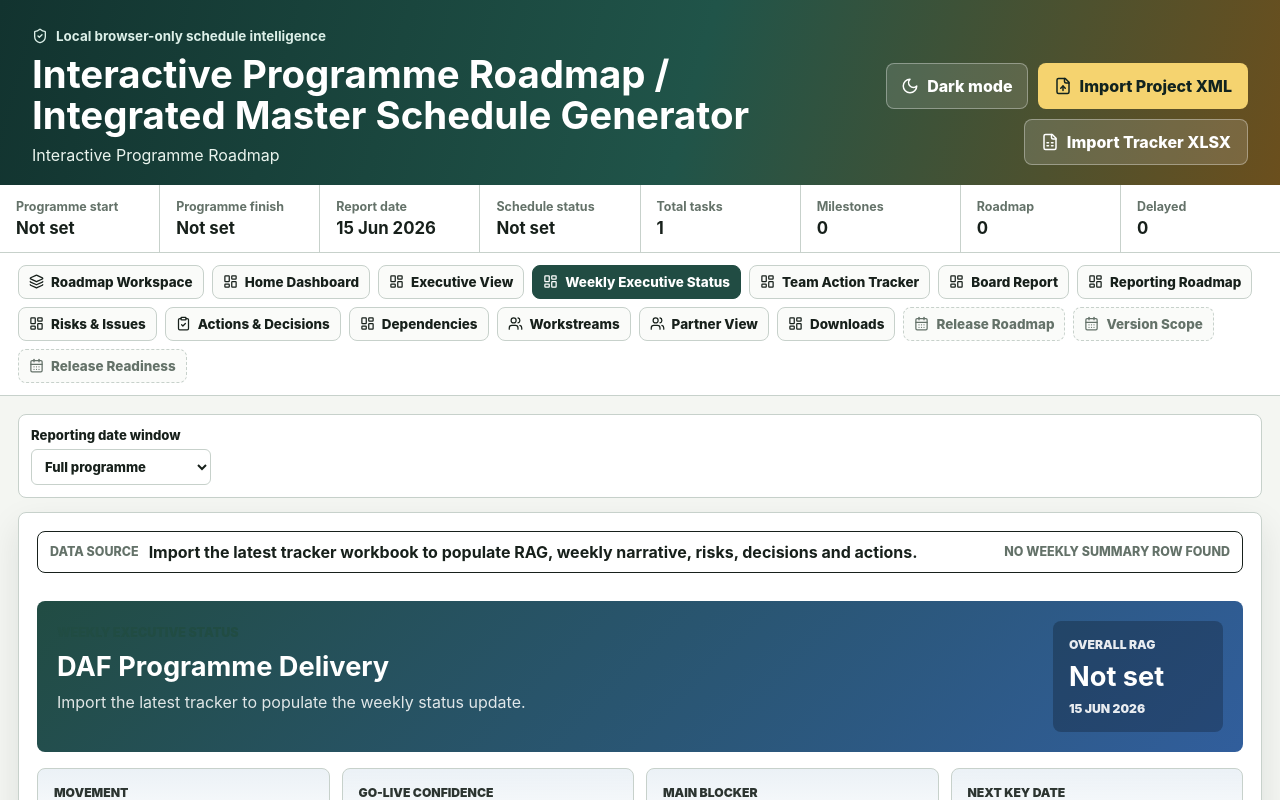
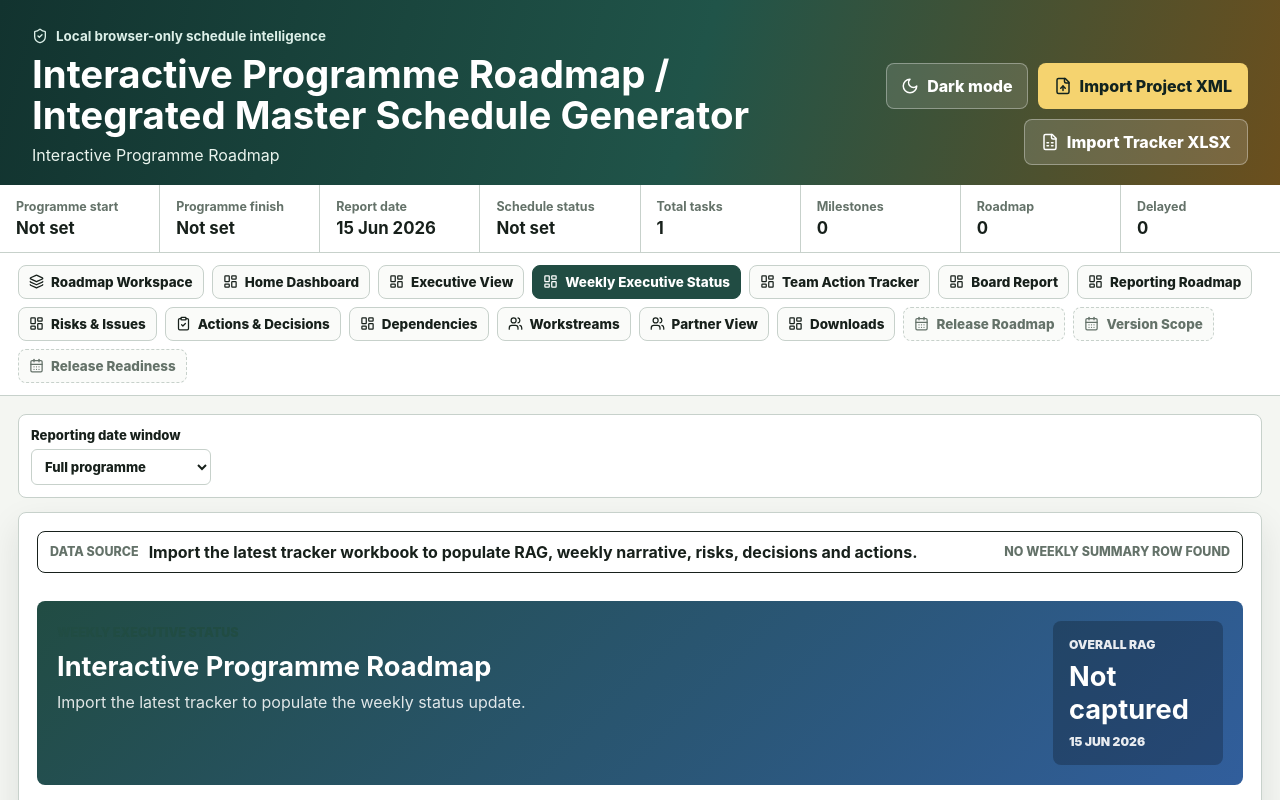
Before and after one commit to andyheggs/interactive-programme-roadmap, a React (Vite) app: page / in a window 1280 px wide. Both pictures are taken after a click on the button "Weekly Executive Status". Shown: the top 800 px of the page. Built offline with nearby package versions, Linux system fonts and the light colour scheme.

Commit message:
Improve reusable weekly status population

```diff
--- a/src/main.tsx
+++ b/src/main.tsx
@@ -497,8 +497,29 @@ function sortFlaggedFirst<T extends { dashboardFlag?: boolean }>(items: T[]): T[
   return items.slice().sort((a, b) => Number(Boolean(b.dashboardFlag)) - Number(Boolean(a.dashboardFlag)));
 }
 
+function meaningfulText(value?: string): string | undefined {
+  const text = value?.trim();
+  if (!text) return undefined;
+  const normalised = normaliseText(text);
+  if (!normalised) return undefined;
+  if (
+    normalised === "na" ||
+    normalised === "n a" ||
+    normalised === "none" ||
+    normalised === "nil" ||
+    normalised === "not set" ||
+    normalised === "not captured" ||
+    normalised.startsWith("not stated") ||
+    normalised.startsWith("to be confirmed") ||
+    normalised === "tbc"
+  ) {
+    return undefined;
+  }
+  return text;
+}
+
 function splitDigest(value?: string, limit = 3): string[] {
-  const text = value?.trim();
+  const text = meaningfulText(value);
   if (!text) return [];
   const lineParts = text.split(/\n+/).map((part) => part.trim()).filter(Boolean);
   const parts = lineParts.length > 1 ? lineParts : text.split(/(?<=[.!?])\s+/).map((part) => part.trim()).filter(Boolean);
@@ -520,13 +541,42 @@ function itemImportance(item: ProgrammeItem): number {
 }
 
 function latestWeeklySummary(tracker?: TrackerData) {
-  return tracker?.weeklySummaries
+  return sortedWeeklySummaries(tracker)[0];
+}
+
+function weeklySummaryDate(summary: { meetingDate?: string; weekEnding?: string; lastUpdated?: string }): Date | undefined {
+  return parseDate(summary.meetingDate) ?? parseDate(summary.weekEnding) ?? parseDate(summary.lastUpdated);
+}
+
+function sortedWeeklySummaries(tracker?: TrackerData) {
+  return (tracker?.weeklySummaries ?? [])
     .slice()
     .sort((a, b) => {
-      const aDate = parseDate(a.meetingDate) ?? parseDate(a.weekEnding) ?? parseDate(a.lastUpdated);
-      const bDate = parseDate(b.meetingDate) ?? parseDate(b.weekEnding) ?? parseDate(b.lastUpdated);
+      const aDate = weeklySummaryDate(a);
+      const bDate = weeklySummaryDate(b);
       return (bDate?.getTime() ?? 0) - (aDate?.getTime() ?? 0);
-    })[0];
+    });
+}
+
+function ragScore(value?: string): number | undefined {
+  const text = normaliseText(value);
+  if (text.includes("red")) return 3;
+  if (text.includes("amber")) return 2;
+  if (text.includes("green")) return 1;
+  return undefined;
+}
+
+function weeklyMovement(tracker?: TrackerData): string | undefined {
+  const summaries = sortedWeeklySummaries(tracker);
+  const current = summaries[0];
+  if (!current) return undefined;
+  const explicit = meaningfulText(current.ragMovement);
+  if (explicit) return explicit;
+  const currentScore = ragScore(current.overallRag);
+  const previousScore = ragScore(summaries[1]?.overallRag);
+  if (!currentScore || !previousScore) return undefined;
+  if (currentScore === previousScore) return "Stable";
+  return currentScore > previousScore ? "Worsened" : "Improved";
 }
 
 function isCompleteStatus(status?: string): boolean {
@@ -1331,7 +1381,7 @@ function WeeklyExecutiveStatusView({
   const reportingDate = weekly?.meetingDate ?? weekly?.weekEnding ?? new Date().toISOString();
   const forwardWindow = { ...dateWindow, start: dateWindow.start ?? parseDate(reportingDate) };
   const upcomingMilestones = programmeMilestones(schedule)
-    .filter((item) => isHighLevelMilestone(item) && isForwardLookingExecutiveItem(item, forwardWindow))
+    .filter((item) => isHighLevelMilestone(item) && dateWithin(item.finishDate, forwardWindow) && item.status !== "complete")
     .sort((a, b) => bySoonest(a.finishDate, b.finishDate))
     .slice(0, 5);
   const keyChanges = (tracker?.changes ?? [])
@@ -1351,6 +1401,12 @@ function WeeklyExecutiveStatusView({
     .sort((a, b) => bySoonest(a.decisionRequiredBy ?? a.decisionDate, b.decisionRequiredBy ?? b.decisionDate))
     .slice(0, 5);
   const ragTone = toneClass(weekly?.overallRag);
+  const movement = weeklyMovement(tracker);
+  const deliveryConfidence = meaningfulText(weekly?.goLiveConfidence);
+  const mainBlocker = meaningfulText(weekly?.mainBlocker) ?? risksIssues[0]?.title;
+  const progressItems = [...splitDigest(weekly?.keyProgress, 4), ...splitDigest(weekly?.whatChanged, 2)].slice(0, 5);
+  const priorityItems = splitDigest(weekly?.priorityActions, 5);
+  const leadershipAsk = meaningfulText(weekly?.askSteerNeeded) ?? meaningfulText(weekly?.decisionsNeeded) ?? decisions[0]?.title;
   const trackerStatus = tracker
     ? `${tracker.sourceFileName ?? "Tracker workbook"} | ${tracker.weeklySummaries.length} weekly summaries | ${tracker.risks.length} risks | ${tracker.issues.length} issues | ${tracker.actions.length} actions`
     : "Import the latest tracker workbook to populate RAG, weekly narrative, risks, decisions and actions.";
@@ -1366,12 +1422,12 @@ function WeeklyExecutiveStatusView({
         <header className="weekly-header">
           <div>
             <span className="snapshot-eyebrow">Weekly executive status</span>
-            <h2>DAF Programme Delivery</h2>
-            <p>{weekly?.openingLine ?? weekly?.ragRationale ?? "Import the latest tracker to populate the weekly status update."}</p>
+            <h2>{schedule.title}</h2>
+            <p>{meaningfulText(weekly?.openingLine) ?? meaningfulText(weekly?.ragRationale) ?? "Import the latest tracker to populate the weekly status update."}</p>
           </div>
           <div className="weekly-rag">
             <span>Overall RAG</span>
-            <strong>{weekly?.overallRag ?? "Not set"}</strong>
+            <strong>{meaningfulText(weekly?.overallRag) ?? "Not captured"}</strong>
             <em>{formatDate(reportingDate)}</em>
           </div>
         </header>
@@ -1379,15 +1435,15 @@ function WeeklyExecutiveStatusView({
         <section className="weekly-kpis">
           <article>
             <span>Movement</span>
-            <strong>{weekly?.ragMovement ?? "Not set"}</strong>
+            <strong>{movement ?? "Not captured"}</strong>
           </article>
           <article>
-            <span>Go-live confidence</span>
-            <strong>{weekly?.goLiveConfidence ?? "Not set"}</strong>
+            <span>Delivery confidence</span>
+            <strong>{deliveryConfidence ?? "Not captured"}</strong>
           </article>
           <article>
             <span>Main blocker</span>
-            <strong>{weekly?.mainBlocker ?? risksIssues[0]?.title ?? "None flagged"}</strong>
+            <strong>{mainBlocker ?? "None flagged"}</strong>
           </article>
           <article>
             <span>Next key date</span>
@@ -1398,17 +1454,17 @@ function WeeklyExecutiveStatusView({
         <section className="weekly-focus">
           <article className="weekly-panel">
             <h3>Last week</h3>
-            {[...splitDigest(weekly?.keyProgress, 4), ...splitDigest(weekly?.whatChanged, 2)].slice(0, 5).map((item) => <p key={item}>{item}</p>)}
-            {!weekly?.keyProgress && !weekly?.whatChanged ? <p>No weekly progress summary found.</p> : null}
+            {progressItems.map((item) => <p key={item}>{item}</p>)}
+            {!progressItems.length ? <p>No weekly progress summary found.</p> : null}
           </article>
           <article className="weekly-panel">
             <h3>This week / next</h3>
-            {splitDigest(weekly?.priorityActions, 5).map((item) => <p key={item}>{item}</p>)}
-            {!weekly?.priorityActions ? <p>No priority actions summary found.</p> : null}
+            {priorityItems.map((item) => <p key={item}>{item}</p>)}
+            {!priorityItems.length ? <p>No priority actions summary found.</p> : null}
           </article>
           <article className="weekly-panel weekly-ask">
             <h3>Leadership ask</h3>
-            <p>{weekly?.askSteerNeeded ?? weekly?.decisionsNeeded ?? decisions[0]?.title ?? "No current leadership ask flagged."}</p>
+            <p>{leadershipAsk ?? "No current leadership ask flagged."}</p>
           </article>
         </section>
 
```
